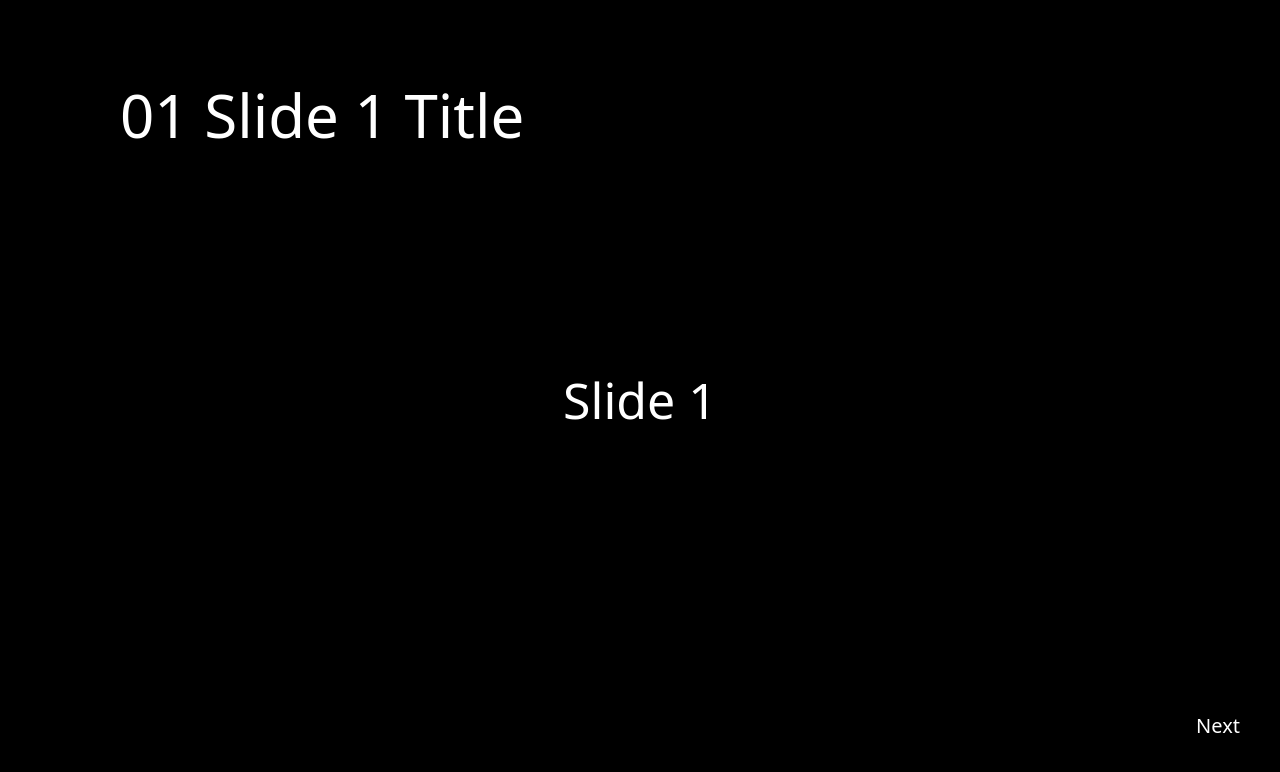
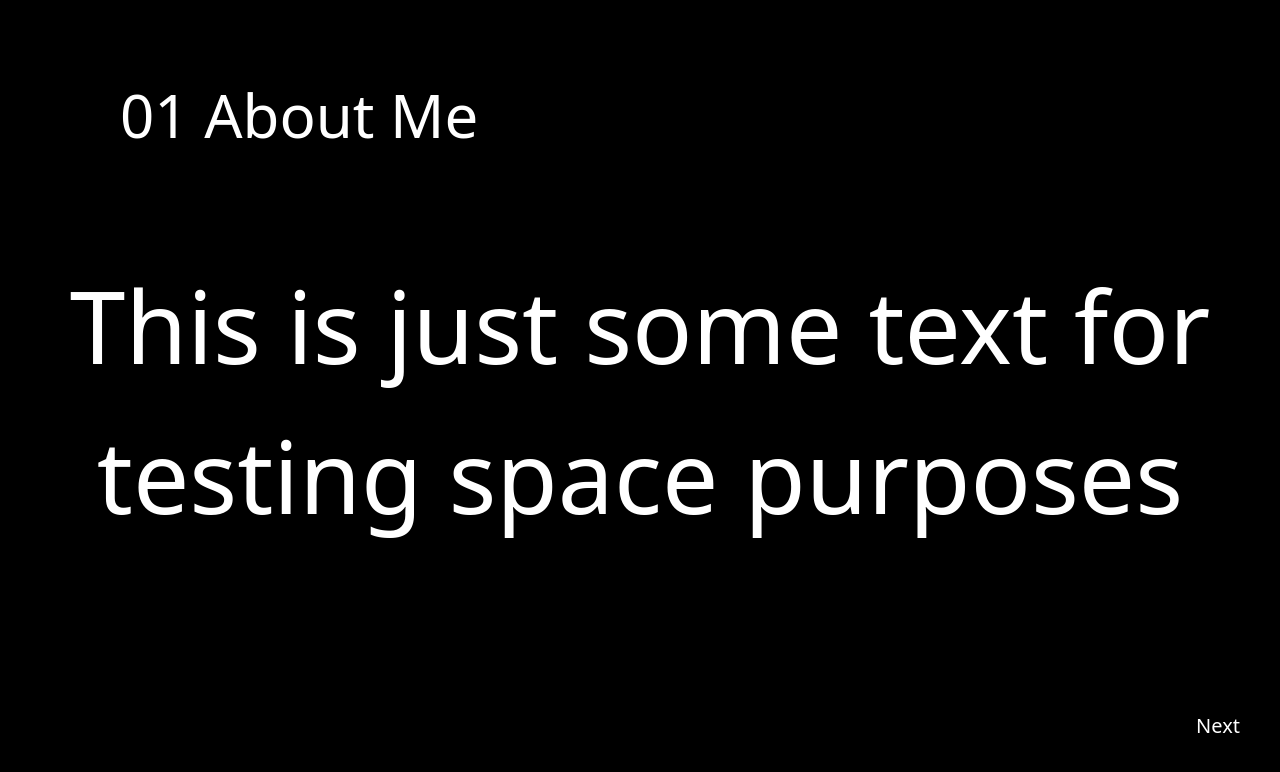
Before and after one commit to Devincb93/landing-portfolio, a React (Vite) app in the folder frontend/: page /mainpage in a window 1280 px wide. Shown: the top 772 px of the page. Built offline with nearby package versions, Linux system fonts and the light colour scheme.

Commit message:
Fixed transitions, wasn't able to add select pages without putting the components in an array so took the .map from slides out

```diff
--- a/frontend/src/Aboutme.jsx
+++ b/frontend/src/Aboutme.jsx
@@ -2,7 +2,7 @@ import React from 'react'
 
 function AboutMe() {
     return (
-        <div className=' w-screen h-screen rounded-sm mt-6 bg-[#576e5f] text-center'>
+        <div className=''>
             This is just some text for testing space purposes
            </div>
     )
--- a/frontend/src/Slider.jsx
+++ b/frontend/src/Slider.jsx
@@ -1,10 +1,12 @@
 import React, { useEffect, useRef, useState } from 'react'
+import AboutMe from './Aboutme'
+
 
 const slideTexts = [
-  "01 Slide 1 Title",
-  "02 Slide 2 Title",
-  "03 Slide 3 Title",
-  "04 Slide 4 Title",
+  "01 About Me",
+  "02 Projects",
+  "03 Skills",
+  "04 Contact"
 ]
 
 const Slider = () => {
@@ -33,7 +35,7 @@ const Slider = () => {
       textRef.current.style.transform = "translateY(50px)"
     }, 300)
 
-    // Animate in
+    // Slide animation
     nextSlide.style.transition = "transform 2s ease"
     nextSlide.style.transform = "translateX(0%)"
 
@@ -52,7 +54,6 @@ const Slider = () => {
   }
 
   useEffect(() => {
-    // Set up slides
     slidesRef.current.forEach((slide, i) => {
       slide.style.zIndex = i === 0 ? 2 : 1
       slide.style.transform = i === 0 ? "translateX(0%)" : "translateX(100%)"
@@ -61,23 +62,43 @@ const Slider = () => {
 
   return (
     <div className='relative w-full h-screen overflow-hidden'>
-      <div className='text absolute top-[120px] left-[120px] text-white text-[60px] z-10 opacity-1 translate-y-[-50px]' ref={textRef}>
+      <div
+        className='absolute top-[120px] left-[120px] text-white text-[60px] z-10 opacity-1 translate-y-[-50px]'
+        ref={textRef}
+      >
         {slideTexts[0]}
       </div>
-      <div className='slider relative w-full h-full'>
-        {slideTexts.map((text, i) => (
-          <div
-            key={i}
-            className='slide absolute top-0 left-0 w-full h-full flex justify-center items-center text-white text-[50px] bg-blue'
-            ref={(el) => (slidesRef.current[i] = el)}
-          >
-            {`Slide ${i + 1}`}
-          </div>
-        ))}
+
+      <div className='relative w-full h-full'>
+        <div
+          ref={(el) => (slidesRef.current[0] = el)}
+          className='absolute w-full h-full top-0 left-0 bg-black text-white flex justify-center items-center'
+        >
+          <AboutMe />
+        </div>
+        <div
+          ref={(el) => (slidesRef.current[1] = el)}
+          className='absolute w-full h-full top-0 left-0 bg-black text-white flex justify-center items-center'
+        >
+          Projects
+        </div>
+        <div
+          ref={(el) => (slidesRef.current[2] = el)}
+          className='absolute w-full h-full top-0 left-0 bg-black text-white flex justify-center items-center'
+        >
+          Slide 3 – Skills
+        </div>
+        <div
+          ref={(el) => (slidesRef.current[3] = el)}
+          className='absolute w-full h-full top-0 left-0 bg-black text-white flex justify-center items-center'
+        >
+          Slide 4 – Contact
+        </div>
       </div>
+
       <button
         onClick={() => goToSlide(1)}
-        className='absolute bottom-[60px] right-[40px] bg-transparent border-none z-10 text-white text-xl'
+        className='absolute bottom-[60px] right-[40px] text-white text-xl z-10'
       >
         Next
       </button>
```
